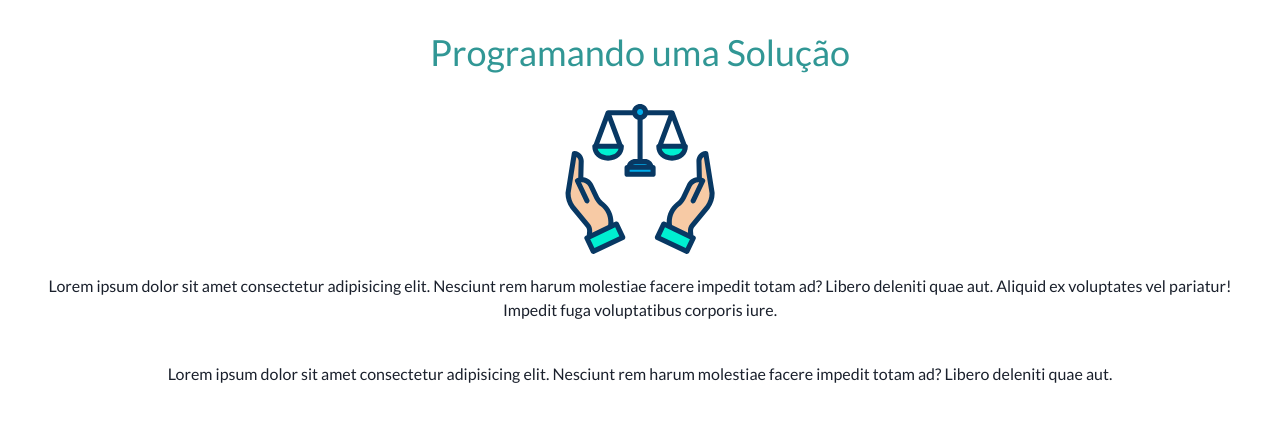
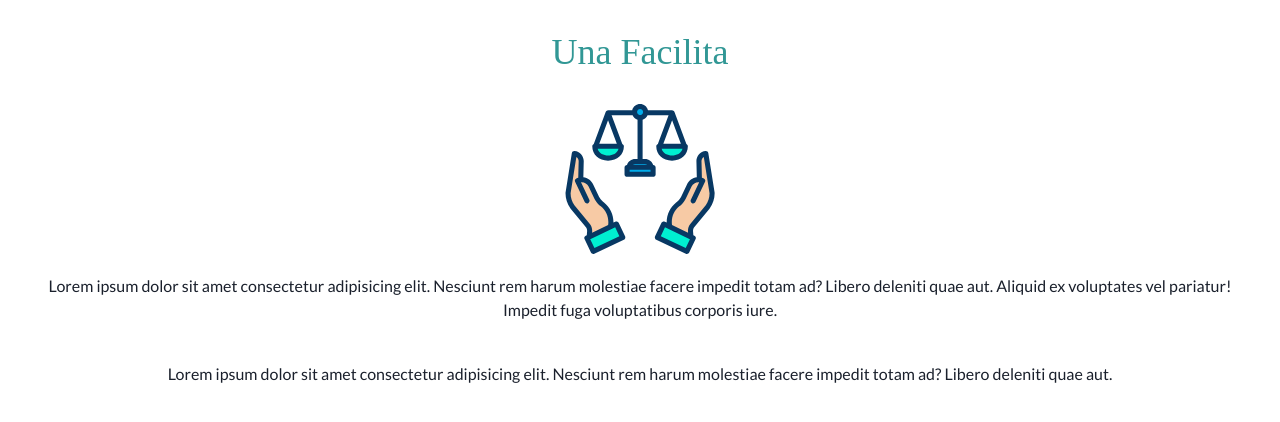
Before and after one commit to Programando-uma-solucao/frontend-web, a React (Create React App) app: page / in a window 1280 px wide. Shown: the top 422 px of the page. Built offline with nearby package versions, Linux system fonts and the light colour scheme; no server answers.

Commit message:
change landing page title font

```diff
--- a/src/pages/Home.tsx
+++ b/src/pages/Home.tsx
@@ -6,8 +6,14 @@ const Home = () => {
   return (
     <Flex direction="column" justifyContent="center" alignItems="center">
       <Box>
-        <Text fontSize="4xl" textAlign="center" color="teal.500" marginY="25">
-          Programando uma Solução
+        <Text
+          fontFamily="Merienda"
+          fontSize="4xl"
+          textAlign="center"
+          color="teal.500"
+          marginY="25"
+        >
+          Una Facilita
         </Text>
 
         <Image
```
